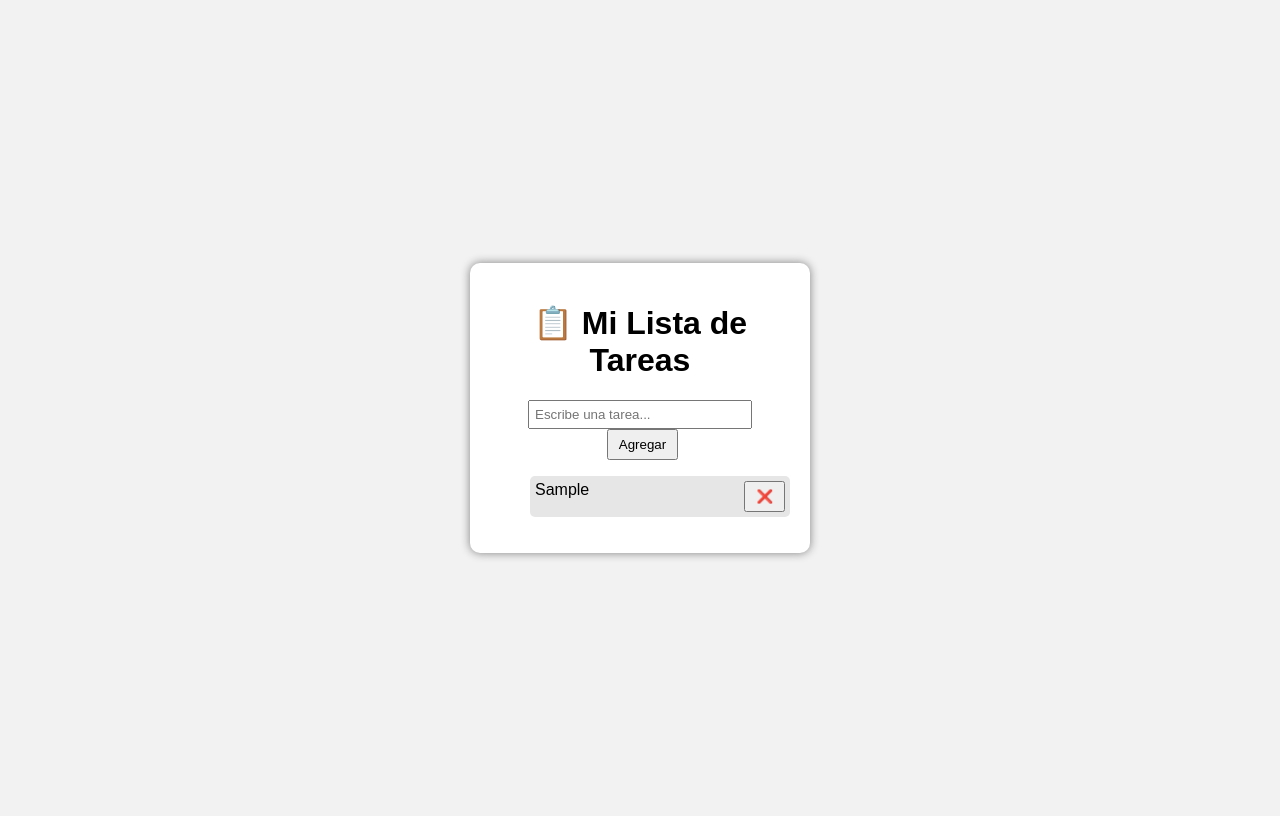
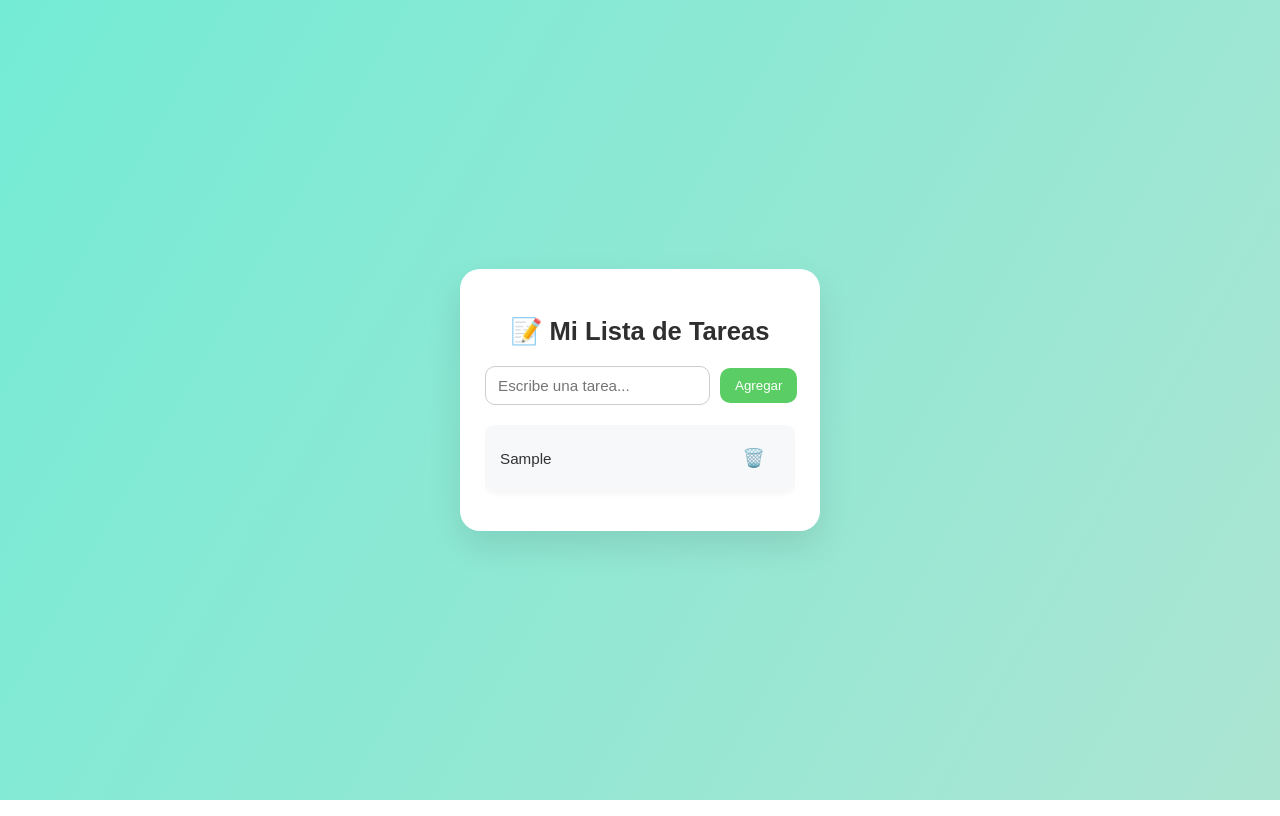
Before and after one commit to Danielsuarez1-ops/mi-lista-tareas, a website: page index.html in a window 1280 px wide. Both pictures are taken after typing "Sample" into the empty fields and a click on the button "Agregar". Drawn offline with Linux system fonts and the light colour scheme.

Commit message:
Mejoras en el Readme y pagina

```diff
--- a/index.html
+++ b/index.html
@@ -3,86 +3,173 @@
 <head>
   <meta charset="UTF-8">
   <meta name="viewport" content="width=device-width, initial-scale=1.0">
-  <title>Lista de Tareas</title>
+  <title>Mi Lista de Tareas</title>
   <style>
+    * {
+      box-sizing: border-box;
+    }
+
     body {
-      font-family: Arial, sans-serif;
-      background-color: #f2f2f2;
+      font-family: "Poppins", sans-serif;
+      background: linear-gradient(120deg, #74ebd5, #ace5d2);
       display: flex;
       justify-content: center;
       align-items: center;
       height: 100vh;
+      margin: 0;
     }
+
     .container {
-      background: white;
-      padding: 20px;
+      background-color: #ffffff;
+      border-radius: 20px;
+      padding: 30px 25px;
+      width: 360px;
+      box-shadow: 0 15px 35px rgba(0, 0, 0, 0.1);
+      transition: all 0.3s ease;
+    }
+
+    .container:hover {
+      transform: translateY(-5px);
+    }
+
+    h1 {
+      text-align: center;
+      color: #2f2f2f;
+      margin-bottom: 20px;
+      font-size: 1.6em;
+    }
+
+    .input-area {
+      display: flex;
+      align-items: center;
+      gap: 10px;
+      margin-bottom: 20px;
+    }
+
+    input {
+      flex: 1;
+      padding: 10px 12px;
       border-radius: 10px;
-      box-shadow: 0 0 10px gray;
-      width: 300px;
-      text-align: center;
+      border: 1px solid #ccc;
+      font-size: 0.95em;
+      outline: none;
+      transition: all 0.2s ease;
     }
-    input {
-      width: 70%;
-      padding: 5px;
+
+    input:focus {
+      border-color: #6a5acd;
+      box-shadow: 0 0 5px rgba(106, 90, 205, 0.3);
     }
+
     button {
-      padding: 6px 10px;
-      margin-left: 5px;
+      padding: 10px 15px;
+      background-color: #5acd64;
+      color: white;
+      border: none;
+      border-radius: 10px;
       cursor: pointer;
+      transition: background 0.3s ease, transform 0.2s;
     }
+
+    button:hover {
+      background-color: #5a4abf;
+      transform: scale(1.05);
+    }
+
+    ul {
+      list-style: none;
+      padding: 0;
+      margin: 0;
+      max-height: 250px;
+      overflow-y: auto;
+    }
+
     li {
-      list-style: none;
-      margin: 5px 0;
-      padding: 5px;
-      background: #e6e6e6;
-      border-radius: 5px;
+      background-color: #f7f8fa;
+      border-radius: 10px;
+      padding: 12px 15px;
+      margin-bottom: 10px;
       display: flex;
       justify-content: space-between;
+      align-items: center;
+      font-size: 0.95em;
+      color: #333;
+      box-shadow: 0 2px 6px rgba(0, 0, 0, 0.05);
+      transition: background 0.3s ease;
     }
+
+    li:hover {
+      background-color: #edf0ff;
+    }
+
     li.completada {
       text-decoration: line-through;
-      background: #b2f7b2;
+      color: #888;
+      background-color: #d9fdd3;
+    }
+
+    .delete-btn {
+      background: none;
+      border: none;
+      font-size: 18px;
+      color: #ff4d4d;
+      cursor: pointer;
+      transition: transform 0.3s ease, color 0.3s ease;
+    }
+
+    .delete-btn:hover {
+      color: #ff0000;
+      transform: rotate(90deg);
+    }
+
+    /* Scroll personalizado */
+    ul::-webkit-scrollbar {
+      width: 8px;
+    }
+    ul::-webkit-scrollbar-thumb {
+      background-color: #ccc;
+      border-radius: 10px;
     }
   </style>
 </head>
 <body>
   <div class="container">
-    <h1>📋 Mi Lista de Tareas</h1>
-    <input type="text" id="tareaInput" placeholder="Escribe una tarea...">
-    <button onclick="agregarTarea()">Agregar</button>
+    <h1>📝 Mi Lista de Tareas</h1>
+    <div class="input-area">
+      <input id="tareaInput" type="text" placeholder="Escribe una tarea...">
+      <button onclick="agregarTarea()">Agregar</button>
+    </div>
     <ul id="listaTareas"></ul>
   </div>
 
   <script>
     function agregarTarea() {
-      let input = document.getElementById("tareaInput");
-      let texto = input.value.trim();
+      const input = document.getElementById("tareaInput");
+      const texto = input.value.trim();
 
       if (texto === "") {
-        alert("Escribe una tarea primero");
+        alert("Por favor escribe una tarea antes de agregarla.");
         return;
       }
 
-      let li = document.createElement("li");
+      const li = document.createElement("li");
       li.textContent = texto;
 
-      // Marcar como completada al hacer clic
-      li.onclick = function () {
-        li.classList.toggle("completada");
-      };
+      // Marcar como completada
+      li.onclick = () => li.classList.toggle("completada");
 
-      // Botón para eliminar tarea
-      let botonEliminar = document.createElement("button");
-      botonEliminar.textContent = "❌";
-      botonEliminar.onclick = function (event) {
-        event.stopPropagation(); // evitar que marque como completada
+      // Botón eliminar
+      const btnEliminar = document.createElement("button");
+      btnEliminar.className = "delete-btn";
+      btnEliminar.innerHTML = "🗑️";
+      btnEliminar.onclick = (e) => {
+        e.stopPropagation();
         li.remove();
       };
 
-      li.appendChild(botonEliminar);
+      li.appendChild(btnEliminar);
       document.getElementById("listaTareas").appendChild(li);
-
-      input.value = ""; // limpiar el input
+      input.value = "";
     }
   </script>
 </body>
```
Also changed, not shown: Imagenes/image-1.png (added), Imagenes/image.png (added), Imagenes/image2.png (added), Imagenes/image3.png (added), README.md.
